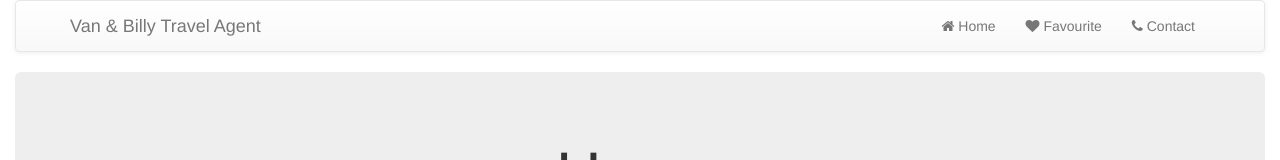
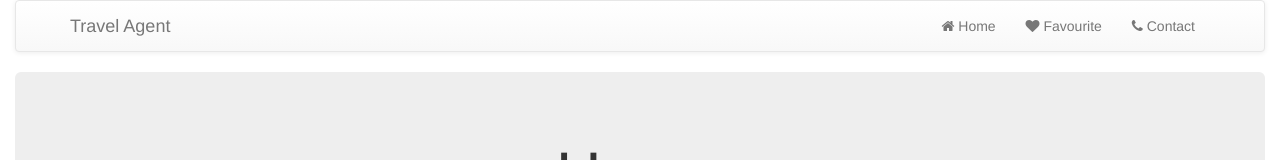
Before and after one commit to khorjenn/web_project2, a website: page public/index.html in a window 1280 px wide. Shown: the top 160 px of the page. Drawn offline with nearby package versions, Linux system fonts and the light colour scheme; some packages are replaced by stand-ins of ours.

Commit message:
Change title

```diff
--- a/public/index.html
+++ b/public/index.html
@@ -40,7 +40,7 @@
                         <span class="icon-bar"></span>
                         <span class="icon-bar"></span>
                     </button>
-                    <a class="navbar-brand" href="#!home">Van & Billy Travel Agent</a>
+                    <a class="navbar-brand" href="#!home">Travel Agent</a>
                 </div>
                 <div class="collapse navbar-collapse" id="bs-example-navbar-collapse-1">
                     <ul class="nav navbar-nav navbar-right">
```
Also changed, not shown: 1 other file.
